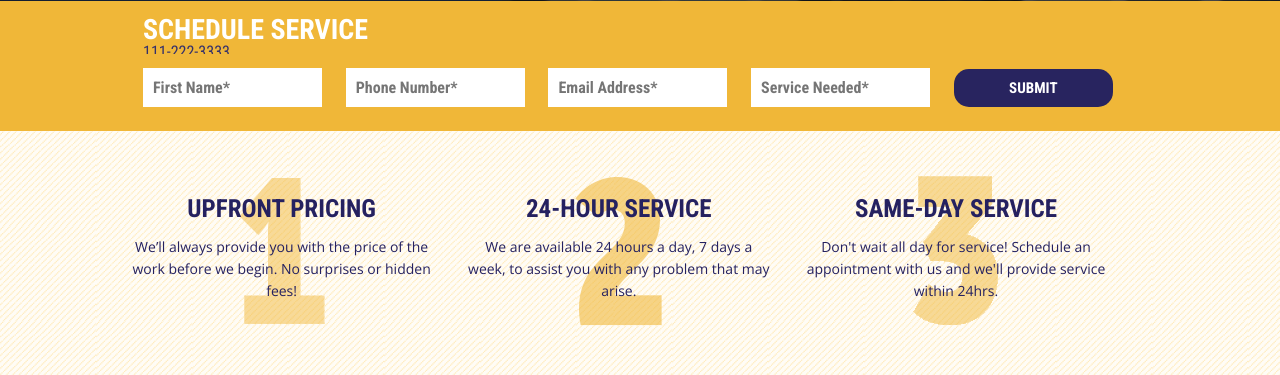
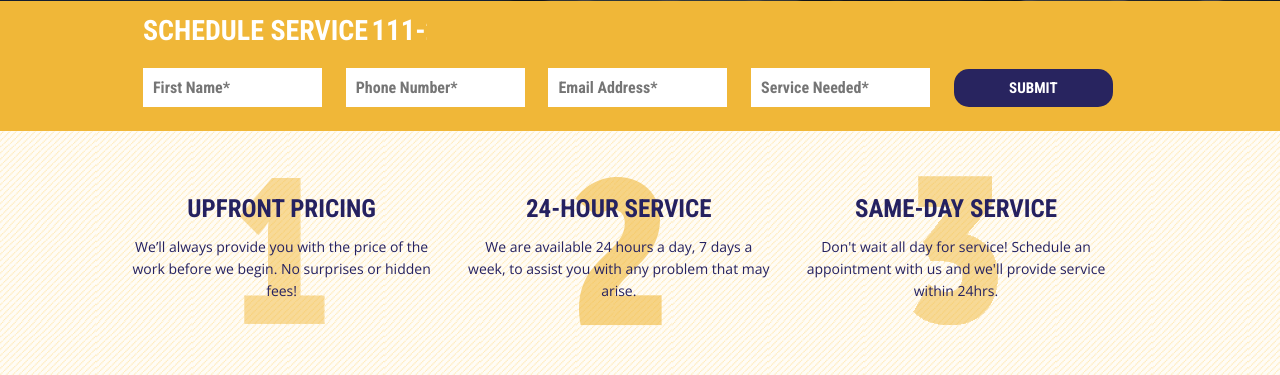
Before and after one commit to vs-user2015/Landing_Page_Version_3.0, a PHP site: page / in a window 1280 px wide. Shown: the part 600-975 px from the top of the page. Run offline with PHP 8.4, Linux system fonts and the light colour scheme; some libraries are stand-ins or nearby versions.

Commit message:
added css for slide_marguw

```diff
--- a/css/style.css
+++ b/css/style.css
@@ -155,8 +155,16 @@ body{
 
 #h4_service {
 	color: #ffffff;
+	display: inline-block;
+	font-size: 28px;
 	font-weight: 700;
-	font-size: 28px;
+}
+
+#slide_in_number {
+	color: #fff;
+	display: inline-block;
+	font-size: 180%;
+	font-weight: 800;
 }
 
 #contact_us_mobile{
```
